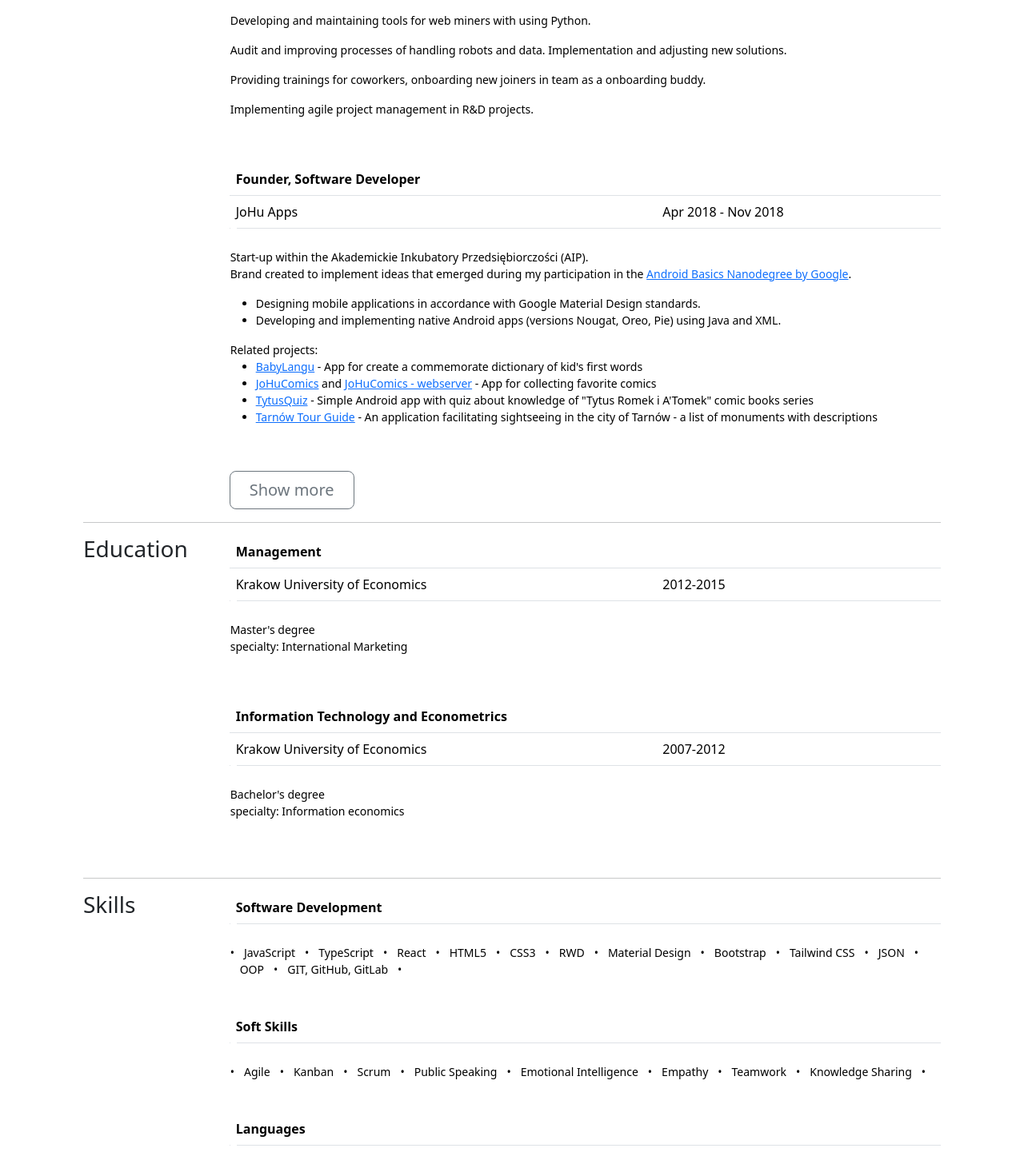
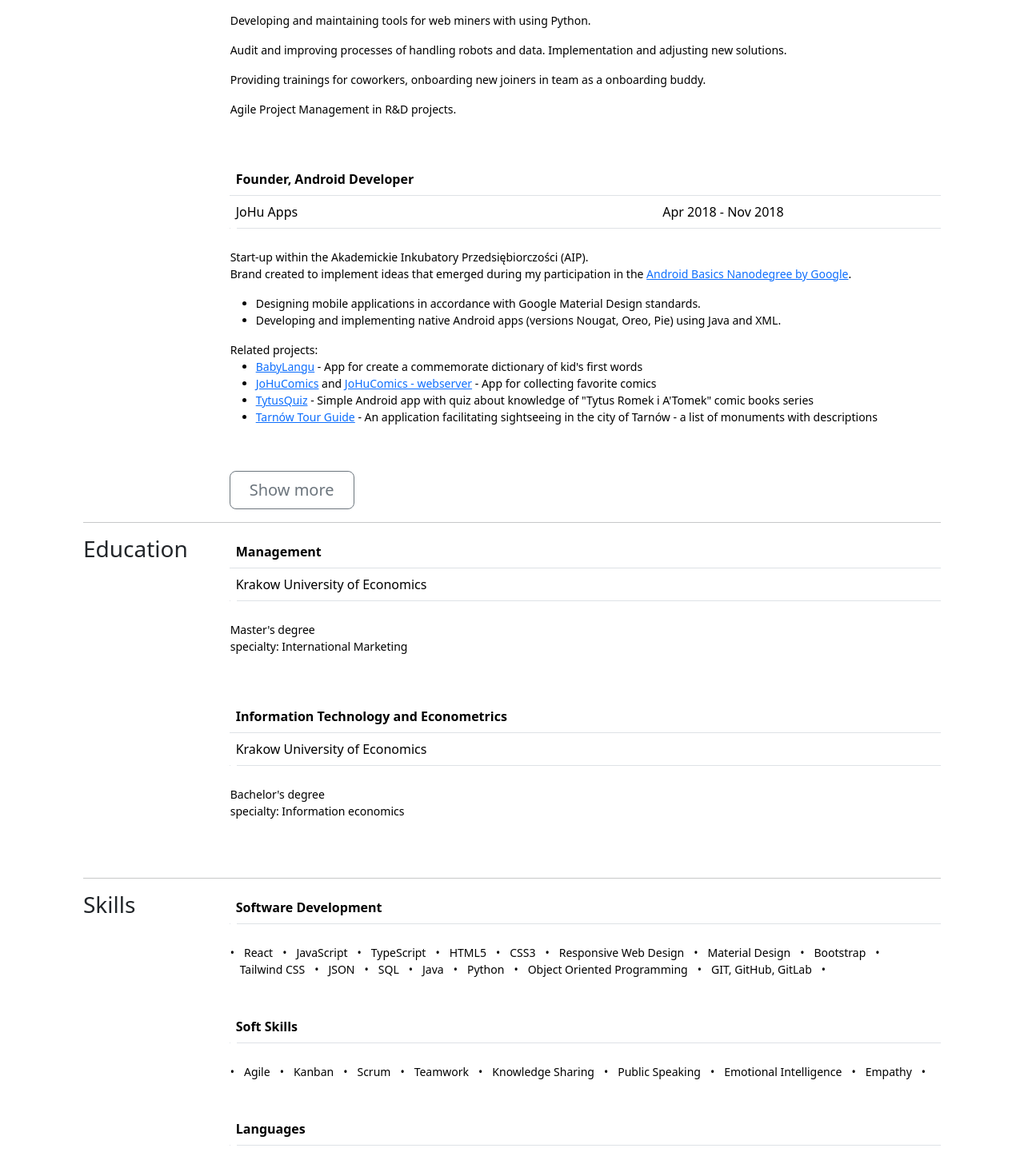
Before and after one commit to joannahulek/joannahulek.github.io, a React (Create React App) app: page / in a window 1280 px wide. Shown: the part 2443-3904 px from the top of the page at 80% size. Built offline with nearby package versions, Linux system fonts and the light colour scheme; the HTML template or start-up script is replaced by a standard one.

Commit message:
cv content updated

```diff
--- a/src/components/content/CvContent.tsx
+++ b/src/components/content/CvContent.tsx
@@ -40,7 +40,7 @@ const dev: CvElement = {
     company: "",
     time: "",
     description: (<>{renderSkills(
-        ["JavaScript", "TypeScript", "React", "HTML5", "CSS3", "RWD", "Material Design", "Bootstrap", "Tailwind CSS", "JSON", "OOP", "GIT, GitHub, GitLab"]
+        ["React", "JavaScript", "TypeScript", "HTML5", "CSS3", "Responsive Web Design", "Material Design", "Bootstrap", "Tailwind CSS", "JSON", "SQL", "Java", "Python", "Object Oriented Programming", "GIT, GitHub, GitLab"]
     )}</>)
 }
 
@@ -49,7 +49,7 @@ const soft: CvElement = {
     company: "",
     time: "",
     description: (<>{renderSkills(
-        ["Agile", "Kanban", "Scrum", "Public Speaking", "Emotional Intelligence", "Empathy", "Teamwork", "Knowledge Sharing"]
+        ["Agile", "Kanban", "Scrum", "Teamwork", "Knowledge Sharing", "Public Speaking", "Emotional Intelligence", "Empathy"]
     )}</>)
 }
 
@@ -65,7 +65,7 @@ const languages: CvElement = {
 // Work items:
 
 const ubs: CvElement = {
-    label: "Web Miner, Software engineer",
+    label: "Developer",
     company: "UBS Business Solutions Poland sp. z o.o.",
     time: "Dec 2018 - Present",
     description: (<>
@@ -90,12 +90,12 @@ const ubs: CvElement = {
     <p>Developing and maintaining tools for web miners with using Python.</p>
     <p>Audit and improving processes of handling robots and data. Implementation and adjusting new solutions.</p>
     <p>Providing trainings for coworkers, onboarding new joiners in team as a onboarding buddy.</p>
-    <p>Implementing agile project management in R&D projects.</p>
+    <p>Agile Project Management in R&D projects.</p>
     </>)
 }
 
 const johu: CvElement = {
-    label: "Founder, Software Developer",
+    label: "Founder, Android Developer",
     company:"JoHu Apps",
     time: "Apr 2018 - Nov 2018",
     description: (<>
@@ -172,7 +172,7 @@ const rolnik: CvElement = {
 const im: CvElement = {
     label: "Management",
     company:"Krakow University of Economics",
-    time: "2012-2015",
+    time: "",
     description: (<p>
         Master's degree<br></br>
         specialty: International Marketing
@@ -182,7 +182,7 @@ const im: CvElement = {
 const iie: CvElement = {
     label: "Information Technology and Econometrics",
     company:"Krakow University of Economics",
-    time: "2007-2012",
+    time: "",
     description: (<p>
         Bachelor's degree<br></br>
         specialty: Information economics
```
